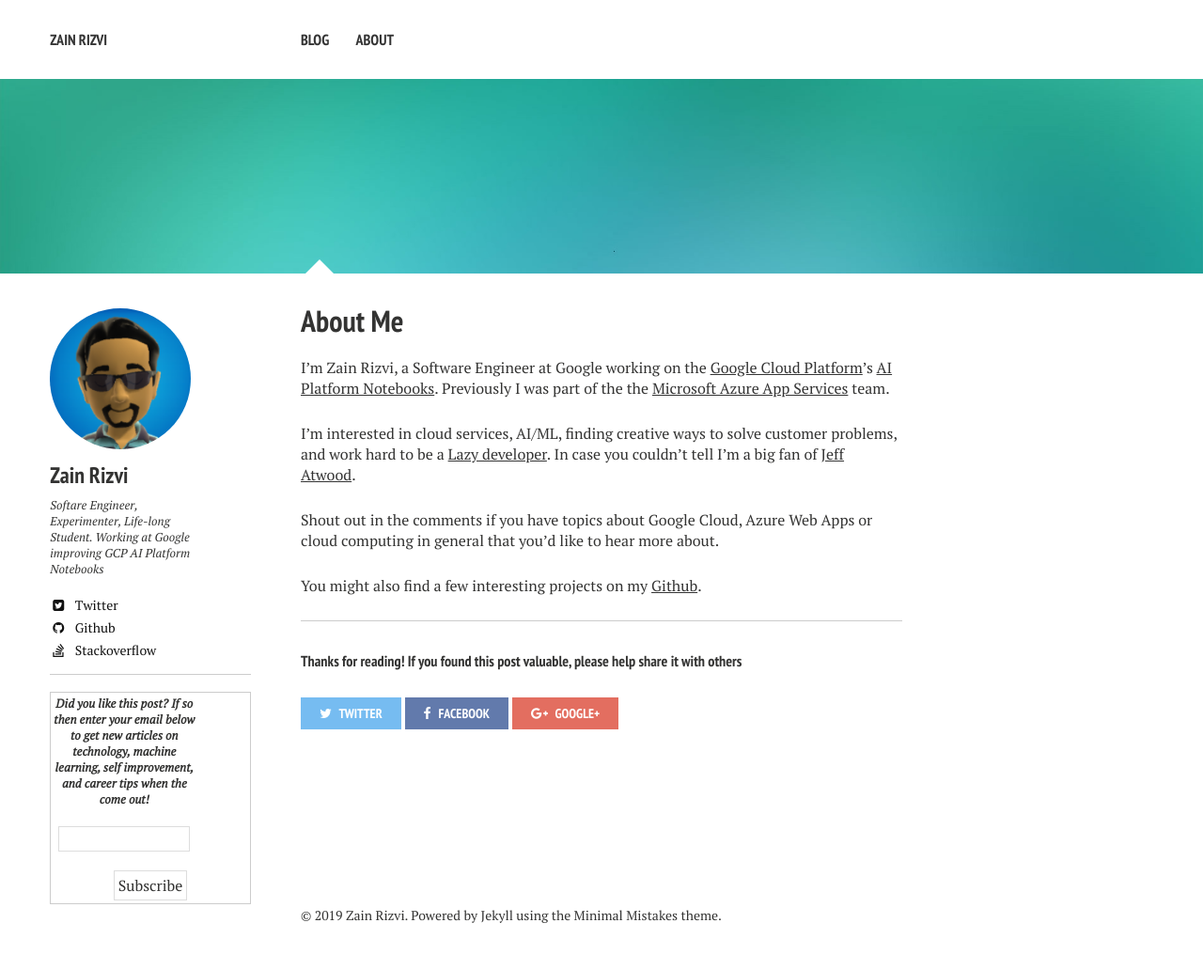
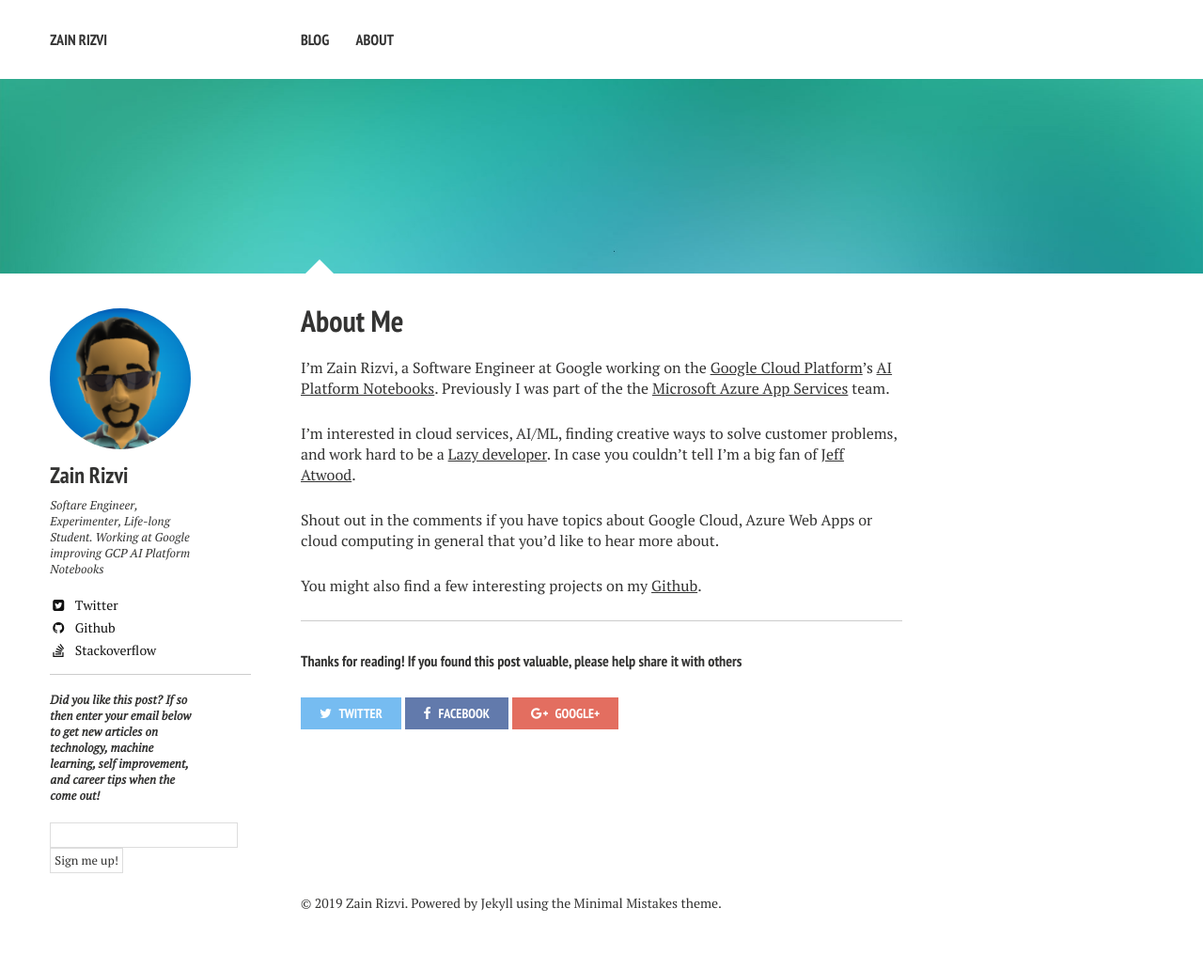
Before and after one commit to ZainRizvi/ZainRizvi.github.io, a Jekyll site: the page built from about/index.md, in a window 1280 px wide. Shown: the whole page at 94% size. Built offline with Jekyll 4.4.1, drawn with Linux system fonts in a browser that asks for light colours; nearby versions of some CDN libraries; comment, search, counter and statistics services are not loaded.

Commit message:
Fix email signup

```diff
--- a/_includes/_mailchimp-signup-block.html
+++ b/_includes/_mailchimp-signup-block.html
@@ -92,18 +92,17 @@
 </style>
 <!-- Begin MailChimp Signup Form -->
 <div>
- <form style="border:1px solid #ccc;padding:3px;text-align:center;"
+ <form
        action="https://tinyletter.com/ZainRizvi"
        method="post" target="popupwindow"
        onsubmit="window.open('https://tinyletter.com/ZainRizvi', 'popupwindow', 'scrollbars=yes,width=800,height=600');return true">
      <p>
          <label for="tlemail">Did you like this post?  If so then enter your email below to get new articles on technology, machine learning, self improvement, and career tips when the come out!</label></p>
      <p>
-         <input type="text" style="width:140px" name="email" id="tlemail" />
+         <input type="text" style="width:200px" name="email" />
+         <input type="hidden" value="1" name="embed"/>
+         <input type="submit" value="Sign me up!" />
      </p>
-     <input type="hidden" value="1" name="embed"/>
-     <input type="submit" value="Subscribe" />
     </form>
 </div>
-<script type='text/javascript' src='//s3.amazonaws.com/downloads.mailchimp.com/js/mc-validate.js'></script><script type='text/javascript'>(function($) {window.fnames = new Array(); window.ftypes = new Array();fnames[1]='FNAME';ftypes[1]='text';fnames[2]='LNAME';ftypes[2]='text';fnames[0]='EMAIL';ftypes[0]='email';}(jQuery));var $mcj = jQuery.noConflict(true);</script>
 <!--End mc_embed_signup-->
```
Also changed, not shown: 12 other files.
